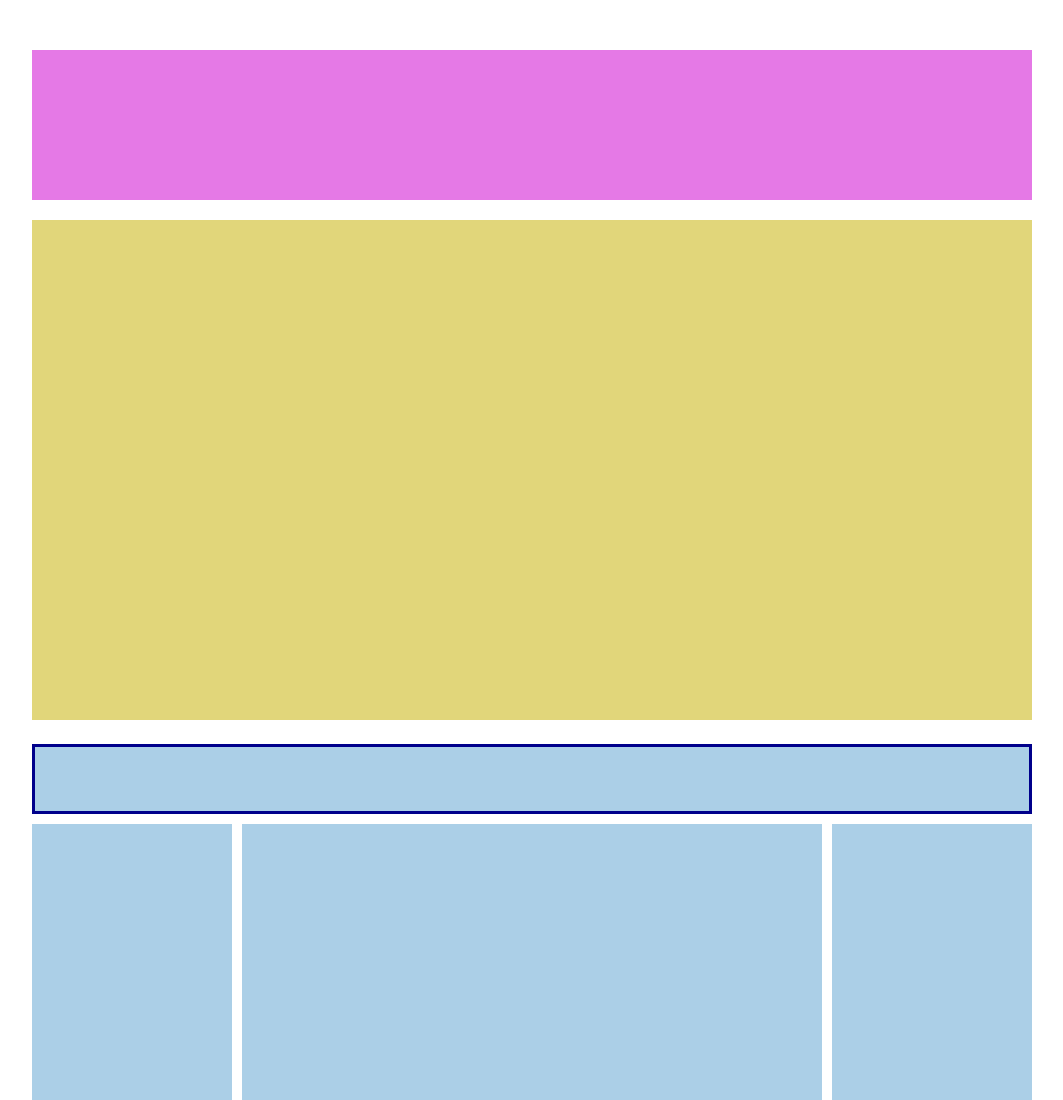
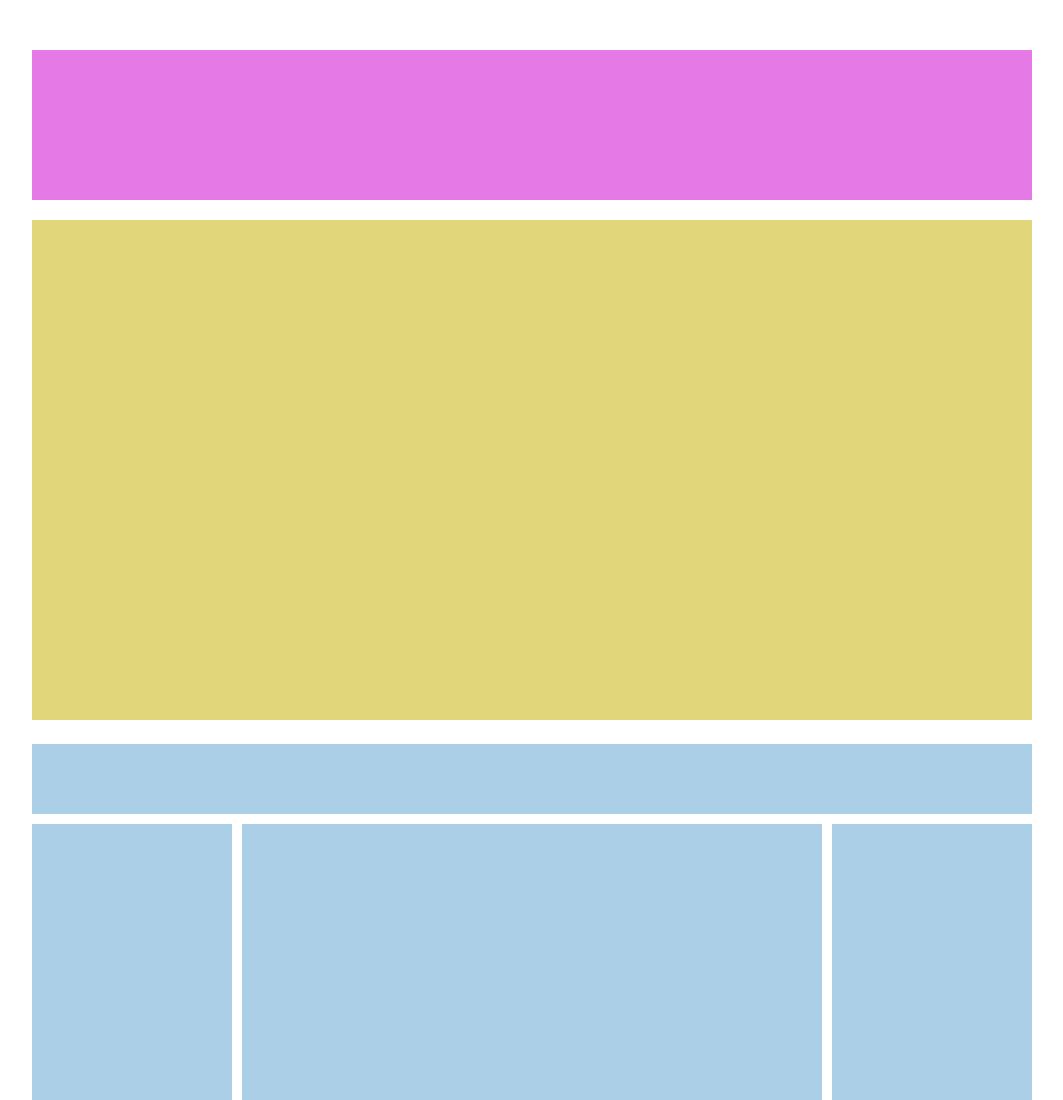
Before and after one commit to DavideLuporini/htmlcss-struttura-wp, a plain HTML site: page index.html in a window 1280 px wide. Shown: the top 1100 px of the page, without its empty margins (108-1171 px from the left). Drawn offline with Linux system fonts and the light colour scheme.

Commit message:
removed border

```diff
--- a/style/style.css
+++ b/style/style.css
@@ -42,7 +42,6 @@ body{
     width: 100%;
     height: 70px;
     background-color: #abcfe7;
-    border: darkblue solid;
     margin-bottom: 10px;
 }
 .sidebar{
```
